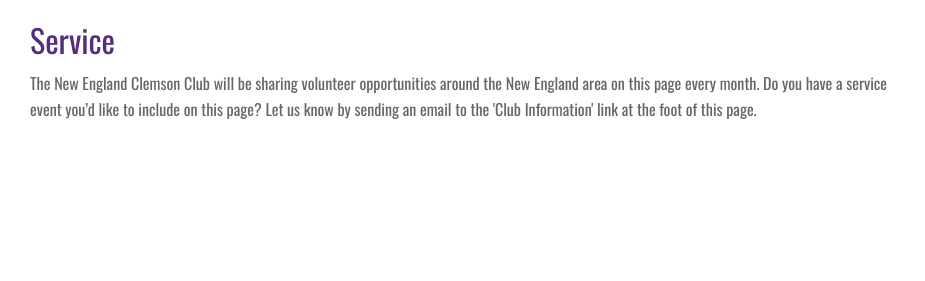
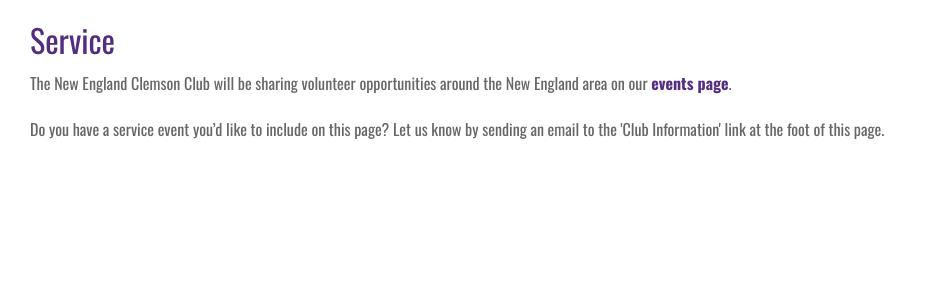
Before and after one commit to mikedehart/necc, a plain HTML site: page service.html in a window 1280 px wide. Shown: the part 228-509 px from the top of the page, 0-925 px from the left. Drawn offline with nearby package versions, Linux system fonts and the light colour scheme.

```diff
--- a/service.html
+++ b/service.html
@@ -62,7 +62,8 @@
 		<!-- MAIN CONTENT TOP -->
 		<div id="main-content" class="large-16 medium-15 small-16 columns">
 			<h1>Service</h1>
-			<p><img alt="NECC Service" class="right" src="img/necc_logo.png" />The New England Clemson Club will be sharing volunteer opportunities around the New England area on this page every month. Do you have a service event you’d like to include on this page? Let us know by sending an email to the 'Club Information' link at the foot of this page.</p>
+			<p><img alt="NECC Service" class="right" src="img/necc_logo.png" />The New England Clemson Club will be sharing volunteer opportunities around the New England area on our <a href="events.html">events page</a>. </p>
+			<p>Do you have a service event you’d like to include on this page? Let us know by sending an email to the 'Club Information' link at the foot of this page.</p>
 
 
 
```
Also changed, not shown: events.html (+2 -2 lines), membership.html (+2 -2 lines), 1 other file.
